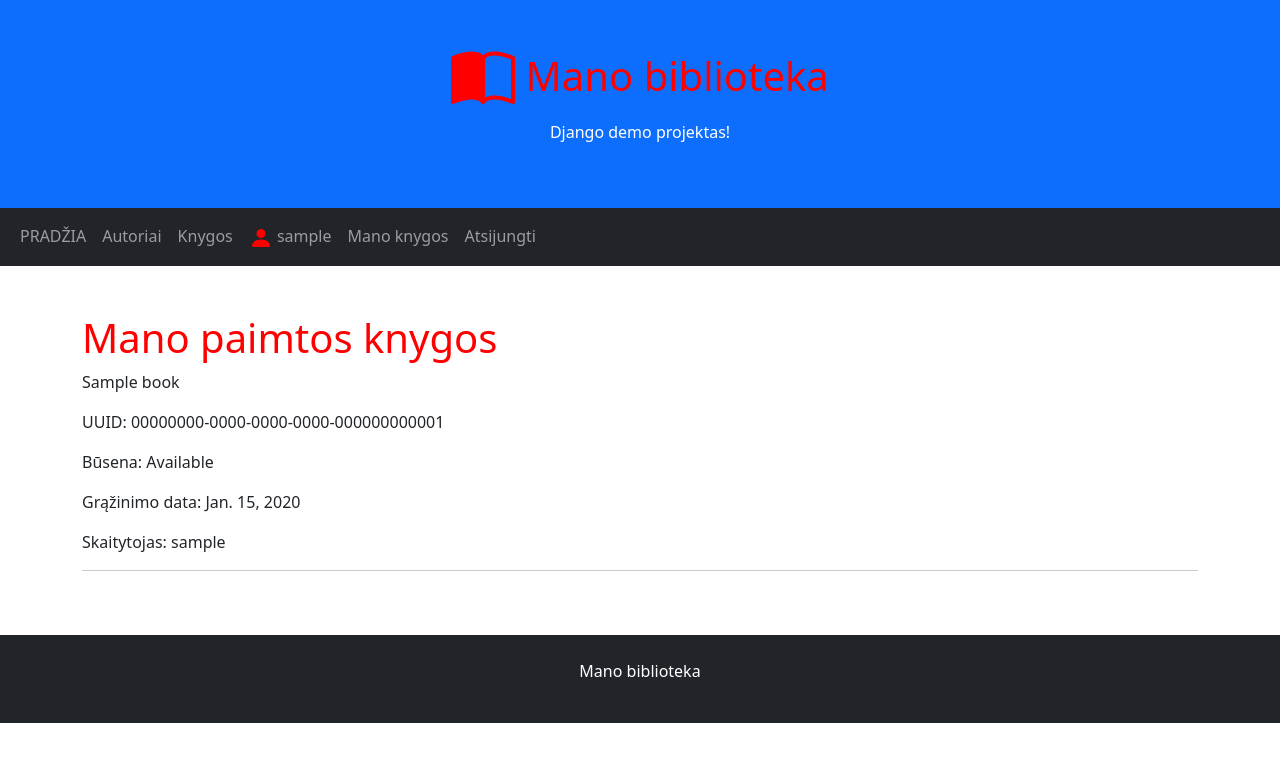
After one commit to DonatasNoreika/library_20260413, a Django app: page /mybooks/ in a window 1280 px wide. The commit adds this page. Shown: the top 762 px of the page. Run offline with Django 5.2, Linux system fonts and the light colour scheme; a user stored in the database is signed in; tables that the repository leaves empty hold one stand-in row (values such as "Sample post").

Commit message:
3: Sukurtas vartotojo paimtų knygų sąrašas, matomas prisijungus

```diff
--- a/mysite/library/templates/base.html
+++ b/mysite/library/templates/base.html
@@ -43,6 +43,9 @@
                 </a>
             </li>
             <li class="nav-item">
+                <a class="nav-link" href="{% url 'mybooks' %}">Mano knygos</a>
+            </li>
+            <li class="nav-item">
                 <form method="post" action="{% url 'logout' %}">
                     {% csrf_token %}
                     <button type="submit" class="nav-link">Atsijungti</button>
--- /dev/null
+++ b/mysite/library/templates/my_books.html
@@ -0,0 +1,15 @@
+{% extends 'base.html' %}
+
+{% block title %}Mano paimtos knygos{% endblock %}
+
+{% block content %}
+<h1>Mano paimtos knygos</h1>
+{% for instance in instances %}
+<p>{{ instance.book }}</p>
+<p>UUID: {{ instance.uuid }}</p>
+<p>Būsena: {{ instance.get_status_display }}</p>
+<p>Grąžinimo data: {{ instance.due_back }}</p>
+<p>Skaitytojas: {{ instance.reader }}</p>
+<hr>
+{% endfor %}
+{% endblock %}
--- a/mysite/library/urls.py
+++ b/mysite/library/urls.py
@@ -7,4 +7,5 @@ urlpatterns = [
     path('authors/<int:author_pk>/', views.author, name="author"),
     path("books/", views.BookListView.as_view(), name="books"),
     path("books/<int:pk>/", views.BookDetailView.as_view(), name="book"),
+    path("mybooks/", views.MyBookInstanceListView.as_view(), name="mybooks"),
 ]
--- a/mysite/library/views.py
+++ b/mysite/library/views.py
@@ -1,3 +1,4 @@
+from django.contrib.auth.mixins import LoginRequiredMixin
 from django.shortcuts import render
 from .models import Book, BookInstance, Author
 from django.views import generic
@@ -36,3 +37,12 @@ class BookDetailView(generic.DetailView):
     model = Book
     template_name = "book.html"
     context_object_name = "book"
+
+
+class MyBookInstanceListView(LoginRequiredMixin, generic.ListView):
+    model = BookInstance
+    template_name = "my_books.html"
+    context_object_name = "instances"
+
+    def get_queryset(self):
+        return BookInstance.objects.filter(reader=self.request.user)
```
